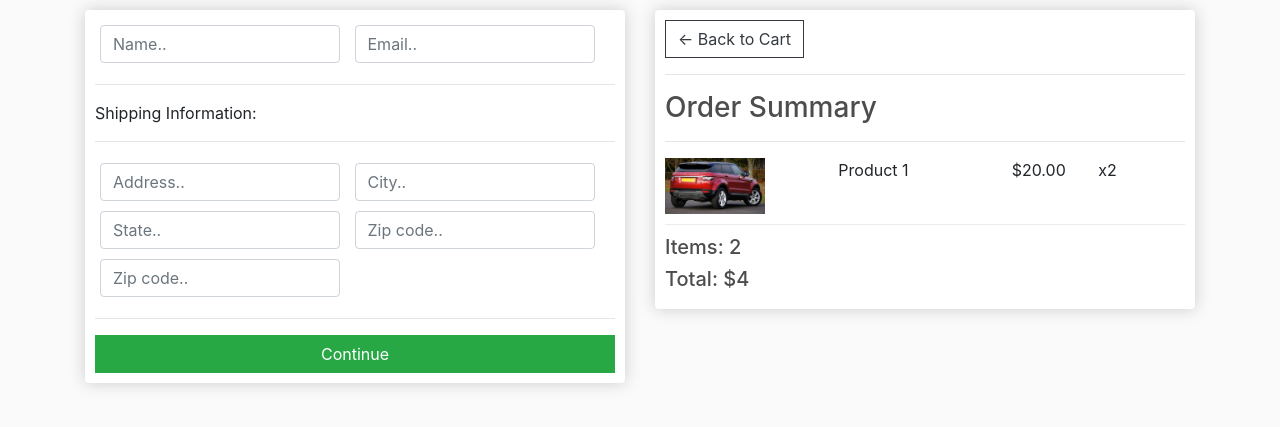
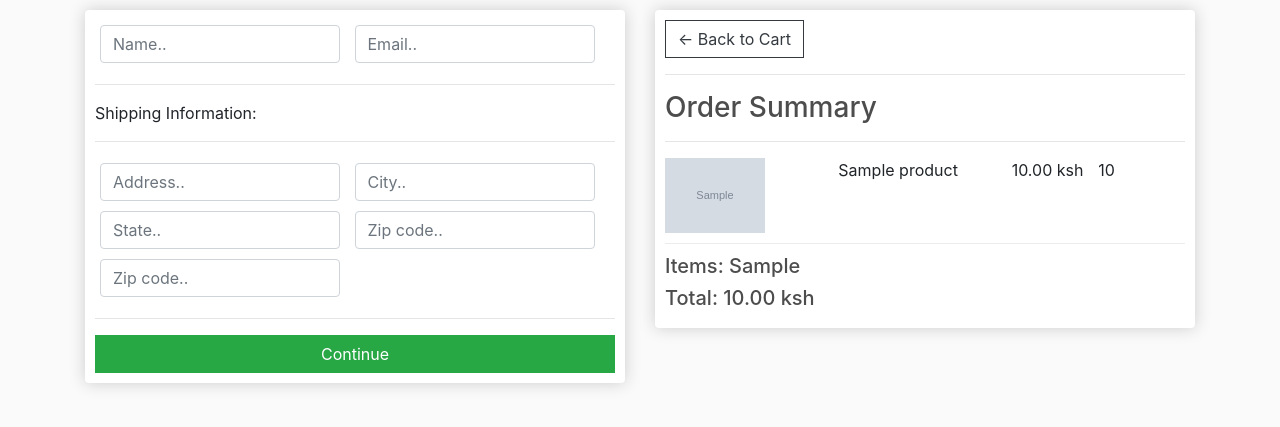
Before and after one commit to itsahuman/e-commerce, a Django app: template store/templates/store/checkout.html in a window 1280 px wide. Shown: the part 57-484 px from the top of the page. Run offline with Django 3.2, Linux system fonts and the light colour scheme; the template is opened without the code that fills it: most values are stand-ins (such as "Sample title", 1, 10 or a date in 2020); grey boxes marked "Sample" are stand-in pictures; some libraries are stand-ins or nearby versions.

Commit message:
templates render backend data

```diff
--- a/store/templates/store/checkout.html
+++ b/store/templates/store/checkout.html
@@ -54,14 +54,17 @@
             <hr>
             <h3>Order Summary</h3>
             <hr>
+            {% for item in items %}
             <div class="cart-row">
-                <div style="flex:2"><img class="row-image" src="{% static 'images/placeholder.jpg' %}"></div>
-                <div style="flex:2"><p>Product 1</p></div>
-                <div style="flex:1"><p>$20.00</p></div>
-                <div style="flex:1"><p>x2</p></div>
+                <div style="flex:2"><img class="row-image" src="{{item.product.imageURL}}"></div>
+                <div style="flex:2"><p>{{item.product.name}}</p></div>
+                <div style="flex:1"><p>{{item.product.price|floatformat:2}} ksh</p></div>
+                <div style="flex:1"><p>{{item.quantity}}</p></div>
             </div>
-            <h5>Items:   2</h5>
-            <h5>Total:   $4</h5>
+            {% endfor %}
+
+            <h5>Items:   {{order.get_cart_items}}</h5>
+            <h5>Total:   {{order.get_cart_total|floatformat:2}} ksh</h5>
         </div>
     </div>
 </div>
```
Also changed, not shown: store/templates/store/cart.html (+9 -8 lines).
